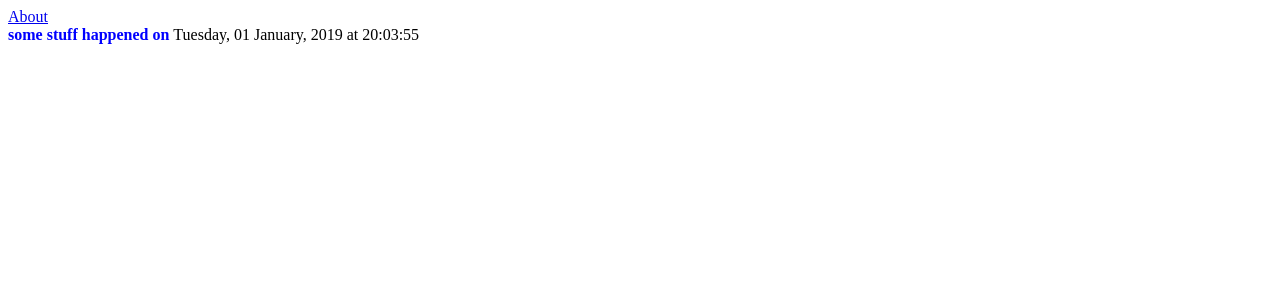
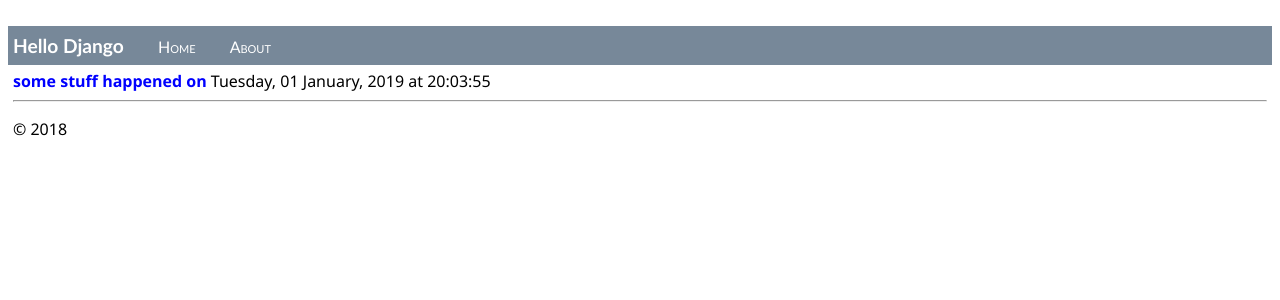
Before and after one commit to Blu3M0nkey/DjangoWebProject1, a Django app: page / in a window 1280 px wide. Shown: the top 300 px of the page. Run offline with Django 3.2, Linux system fonts and the light colour scheme.

Commit message:
Added a template menu, layout.html modified about, index, site.css added notes to settings

```diff
--- a/DjangoWebProject1/DjangoWebProject1/settings.py
+++ b/DjangoWebProject1/DjangoWebProject1/settings.py
@@ -123,6 +123,7 @@ USE_TZ = True
 
 # Static files (CSS, JavaScript, Images)
 # https://docs.djangoproject.com/en/1.9/howto/static-files/
+#allows Django to produce or serve CSS JS etc. files to the browser without needing any other code.
 
 STATIC_URL = '/static/'
 
--- a/DjangoWebProject1/helloDjApp/static/site.css
+++ b/DjangoWebProject1/helloDjApp/static/site.css
@@ -2,3 +2,31 @@
     font-weight: 600;
     color: blue;
 }
+
+.navbar {
+    background-color: lightslategray;
+    font-size: 1em;
+    font-family: 'Trebuchet MS', 'Lucida Sans Unicode', 'Lucida Grande', 'Lucida Sans', Arial, sans-serif;
+    color: white;
+    padding: 8px 5px 8px 5px;
+}
+
+    .navbar a {
+        text-decoration: none;
+        color: inherit;
+    }
+
+.navbar-brand {
+    font-size: 1.2em;
+    font-weight: 600;
+}
+
+.navbar-item {
+    font-variant: small-caps;
+    margin-left: 30px;
+}
+
+.body-content {
+    padding: 5px;
+    font-family: 'Segoe UI', Tahoma, Geneva, Verdana, sans-serif;
+}
--- a/DjangoWebProject1/helloDjApp/templates/helloDjApp/index.html
+++ b/DjangoWebProject1/helloDjApp/templates/helloDjApp/index.html
@@ -1,14 +1,4 @@
-<html>
-    <head>
-        <title>{{title}}</title>
-        {% load staticfiles %} <!-- Instruct Django to load static files -->
-        <link rel="stylesheet" type="text/css" href="{% static 'site.css' %}" />
-
-    </head>
-
-    <body>
-        <div><a href="about">About</a></div>
+        {% extends "helloDjApp/layout.html" %}
+        {% block content %}
         <span class="message">{{ message }}</span>{{ content }}
-
-    </body>
-</html>
+        {% endblock %}
--- /dev/null
+++ b/DjangoWebProject1/helloDjApp/templates/helloDjApp/layout.html
@@ -0,0 +1,25 @@
+<!DOCTYPE html>
+<html>
+<head>
+    <meta charset="utf-8" />
+    <title>{{ title }}</title>
+    {% load staticfiles %}
+    <link rel="stylesheet" type="text/css" href="{% static 'site.css' %}" />
+</head>
+<!----/---->
+<body>
+    <div class="navbar">
+       <a href="/" class="navbar-brand">Hello Django</a>
+       <a href="{% url 'home' %}" class="navbar-item">Home</a>
+       <a href="{% url 'about' %}" class="navbar-item">About</a>
+    </div>
+
+    <div class="body-content">
+{% block content %}{% endblock %}
+        <hr/>
+        <footer>
+            <p>&copy; 2018</p>
+        </footer>
+    </div>
+</body>
+</html>
```
Also changed, not shown: DjangoWebProject1/helloDjApp/templates/helloDjApp/about.html (+4 -13 lines), 1 other file.
